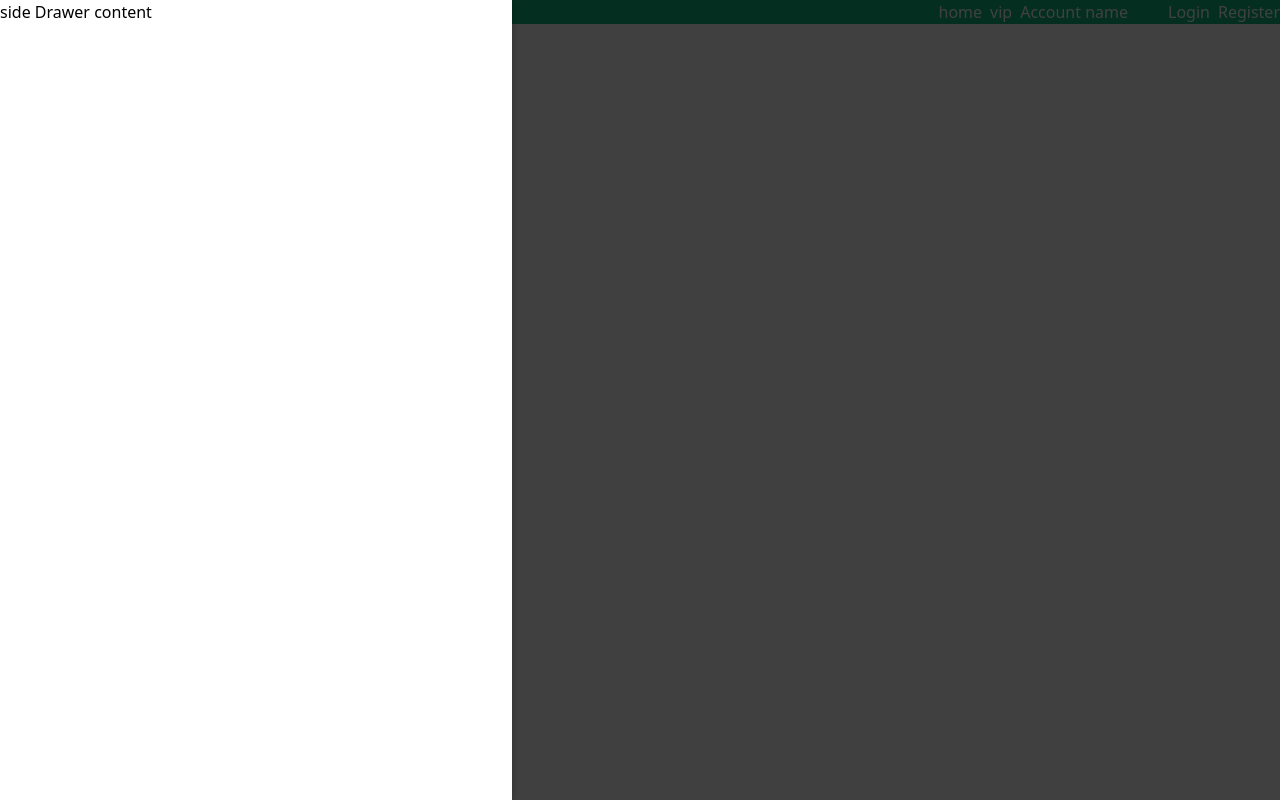
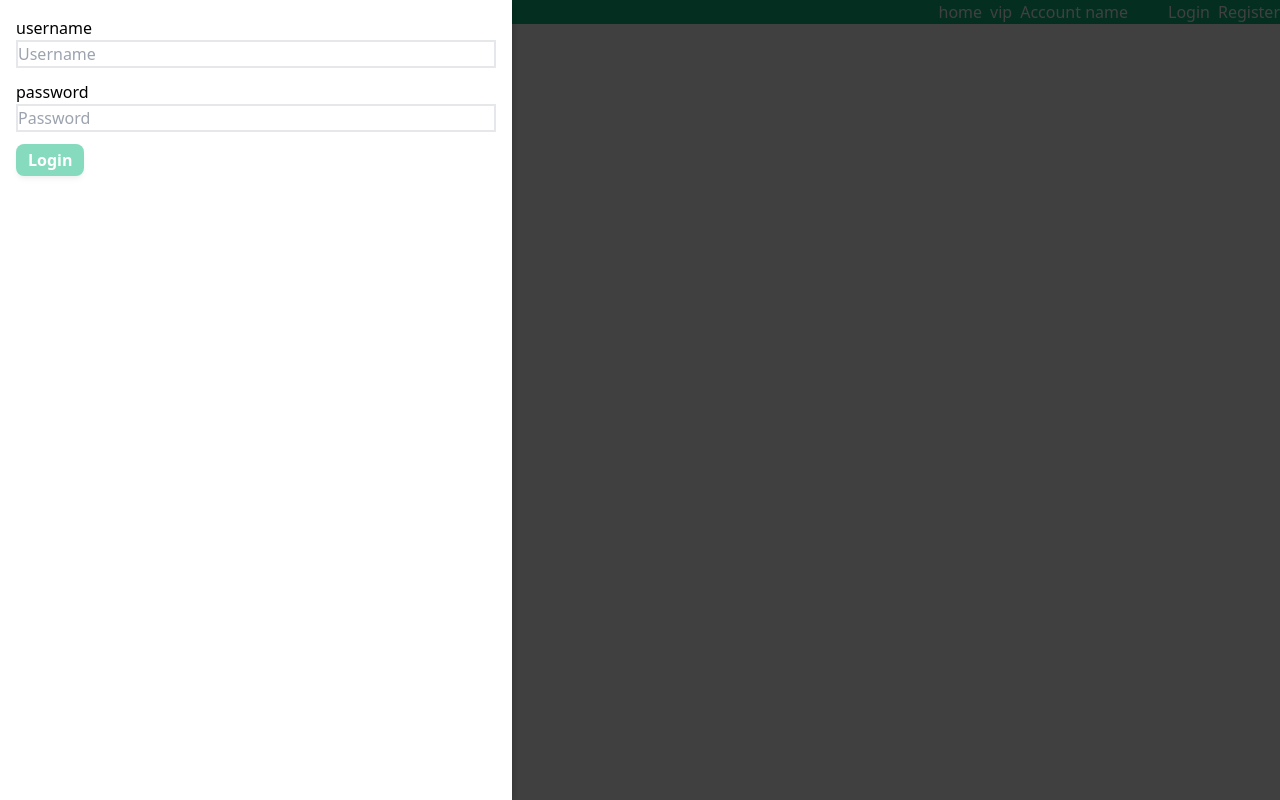
Before and after one commit to JohnJM/mern-forum, a React (Create React App) app: page / in a window 1280 px wide. Both pictures are taken after a click on the element "open sidebar". Built offline with nearby package versions, Linux system fonts and the light colour scheme.

Commit message:
add login form to sidebar

```diff
--- a/src/home/pages/Home.js
+++ b/src/home/pages/Home.js
@@ -1,5 +1,4 @@
 import React from 'react';
-import LoginModal from '../../shared/components/login-modal/LoginModal';
 
 
 
@@ -10,8 +9,6 @@ const Home = () => {
 
     return (
         <div>
-            <LoginModal show={false} header='login header help'></LoginModal>
-
             <p>home works</p>
         </div>
     )
--- a/src/index.css
+++ b/src/index.css
@@ -3,10 +3,26 @@
 @tailwind utilities;
 
 
+/* shared componenets */
+@layer components{
+  .btn{
+    @apply py-1 px-3 bg-green-500 text-white font-semibold rounded-lg shadow-md hover:bg-green-700 focus:outline-none focus:ring-2 focus:ring-green-400 focus:ring-opacity-75 disabled:opacity-50 disabled:cursor-default;
+  }
+
+  .btn--inverse {
+    @apply py-1 px-3 bg-transparent border-green-500 border text-green-500 font-semibold rounded-lg hover:bg-green-700 hover:text-white focus:outline-none focus:ring-2 focus:ring-green-400 focus:ring-opacity-75 disabled:opacity-50 disabled:cursor-default;
+  }
+
+  .btn[disabled] {
+    @apply hover:bg-green-500;
+  }
+
+
+  }
+
 /* animations */
-
-/* alert */
-.alert-enter {
+  /* alert */
+  .alert-enter {
     opacity: 0;
     transform: scale(0.9);
   }
--- /dev/null
+++ b/src/shared/components/form-elements/Button.js
@@ -0,0 +1,36 @@
+import React from 'react';
+import {Link} from 'react-router-dom';
+const Button = props => {
+    if (props.href) {
+        return (
+            <a
+                className={`btn text-${props.size || 'base'} ${props.size && 'x1'}${props.inverse && 'button--inverse'}`}
+                href={props.href}>
+                {props.children}
+            </a>
+        );
+    }
+    if (props.to) {
+        return (
+            <Link
+                to={props.to}
+                    exact={props.exact}
+                    className={`btn text-${props.size || 'base'}${props.size && 'x1'} ${props.inverse && 'button--inverse'}`}>
+                    {props.children}
+                </Link>
+            );
+    }
+    return (
+        <button
+        // brken - try use instead of base use text-red-500?
+            className={`btn text-${props.size || 'base'}${props.size && 'xl'} ${props.inverse && 'btn--inverse'}`}
+            type={props.type}
+            onClick={props.onClick}
+            disabled={props.disabled}>
+            {props.children}
+        </button>
+
+    )
+}
+
+export default Button;
--- /dev/null
+++ b/src/shared/components/form-elements/Input.js
@@ -0,0 +1,70 @@
+import React, {useReducer, useEffect} from 'react';
+import {validate} from '../util/Validators';
+const Input = props => {
+    // i could use useState hook to manage "isvalid" and "enteredValue" as two
+    // seperate instances of useState. But Reducer is better here because the logic
+    // is `slightly` more complex;
+    const inputReducer = (state, action) => {
+        switch (action.type) {
+            case 'CHANGE':
+                return {
+                    ...state, //we will  still have istouched because of this, we dont need to change it
+                    value: action.val,
+                    isValid: validate(action.val, action.validators)
+                };
+            case 'TOUCH':
+                return {
+                    ...state, //spread prev state so we dont lose the updated value
+                    isTouched: true //override isTouched - we keep initial array from spread
+                };
+            default:
+                return state;
+        }
+    };
+
+    const [inputState,
+        dispatch] = useReducer(inputReducer, {
+        value: props.initialValue || '',
+        isValid: props.initialValid || false,
+        isTouched: false
+    });
+
+    const {id, onInput} = props;
+    const {value, isValid} = inputState;
+    //on state/prop change send to higher level prop function in NewPlace.js
+    useEffect(() => {
+        onInput(id, value, isValid);
+    }, [id, onInput, value, isValid]);
+
+    const changeHandler = event => {
+        dispatch({type: 'CHANGE', val: event.target.value, validators: props.validators});
+    };
+
+    const touchHandler = () => {
+        dispatch({type: 'TOUCH'})
+    }
+
+    const element = props.element === 'input'
+        ? (<input className="border-2 border-black-500"
+            id={props.id}
+            type={props.type}
+            placeholder={props.placeholder}
+            onChange={changeHandler}
+            onBlur={touchHandler}
+            value={inputState.value}/>)
+        : (<textarea className="border-2 border-black-500"
+            id={props.id}
+            rows={props.rows || 3}
+            onChange={changeHandler}
+            value={inputState.value}
+            onBlur={touchHandler}/>);
+    return (
+        <div
+            className={`form-control flex flex-col mb-3 ${ !inputState.isValid && inputState.isTouched && 'text-red-500'}`}>
+            <label htmlFor={props.id}>{props.label}</label>
+            {element}
+            {!inputState.isValid && inputState.isTouched && <p>{props.errorText}</p>}
+        </div>
+    )
+};
+export default Input;
--- /dev/null
+++ b/src/shared/components/form-login/FormLogin.js
@@ -0,0 +1,64 @@
+import React/**,{ useState }**/
+from 'react';
+// import './FormLogin.css';
+import Input from '../form-elements/Input';
+import Button from '../form-elements/Button';
+
+import {useForm} from '../../hooks/FormHook'
+import {VALIDATOR_REQUIRE, VALIDATOR_MINLENGTH} from '../../components/util/Validators'
+
+const FormLogin = props => {
+
+    const [formState,
+        inputHandler] = useForm({
+        username: {
+            value: '',
+            isValid: false
+        },
+        password: {
+            value: '',
+            isValid: false
+        }
+    }, false)
+
+    const loginSubmitHandler = e => {
+        e.preventDefault();
+        console.log(formState.inputs);
+    }
+
+    return (
+
+        <form onSubmit={loginSubmitHandler}>
+            <Input
+                element="input"
+                id="username"
+                type="text"
+
+                label="username"
+                placeholder="Username"
+                validators={[VALIDATOR_REQUIRE()]}
+                errorText="Please enter a valid username"
+                onInput={inputHandler}></Input>
+            <Input
+                element="input"
+                id="password"
+                validators={[VALIDATOR_MINLENGTH(5), VALIDATOR_REQUIRE()]}
+                type="password"
+
+                errorText="Please enter a valid password (min 5 chars)"
+                label="password"
+                placeholder="Password"
+                onInput={inputHandler}></Input>
+
+            <Button type="submit" size="1" disabled={!formState.isValid}>Login</Button>
+
+        </form>
+    // props.show && <Modal show={loginIsOpen} onCancel={closeLoginHandler}
+    // header={props.header}>     <h1>my login form</h1>         <input></input>
+    // </Modal>
+
+    )
+
+};
+
+export default FormLogin;
--- a/src/shared/components/login-modal/LoginModal.js
+++ /dev/null
@@ -1,33 +0,0 @@
-import React, { useState } from 'react';
-// import ReactDOM from 'react-dom';
-// import {CSSTransition} from 'react-transition-group';
-
-
-// import Backdrop from './Backdrop';
-import Modal from '../ui/Modal';
-
-import './LoginModal.css';
-
-const LoginModal = props => {
-    const [loginIsOpen,
-        setLoginIsOpen] = useState(props.show);
-
-    const closeLoginHandler = () => setLoginIsOpen(false);
-
-    return (
-        // props.show &&
-        <Modal show={loginIsOpen} onCancel={closeLoginHandler} header={props.header}>
-
-            <h1>my login form</h1>
-
-
-                <input></input>
-
-
-        </Modal>
-
-    )
-
-};
-
-export default LoginModal;
--- a/src/shared/components/nav/MainNavigation.js
+++ b/src/shared/components/nav/MainNavigation.js
@@ -2,6 +2,7 @@ import React, { useState } from 'react';
 import Backdrop from '../ui/Backdrop';
 import SideDrawer from '../ui/SideDrawer';
 import NavLinks from '../nav/NavLinks';
+import FormLogin from '../form-login/FormLogin'
 
 //
 
@@ -18,16 +19,21 @@ const MainNavigation = props => {
         setDrawerIsOpen(false);
     }
 
+
+
+
     // I think the next step is to
     //have global state decide whats going in the side drawer...
+    ///btw I want to try using react query in this project.
 
+    // I need to use a reducr to figure out what to load inside sidrDrawer...
 
     return (
         <React.Fragment>
             {drawerIsOpen && <Backdrop onClick={closeDrawerHandler}/>}
 
             <SideDrawer show={drawerIsOpen}>
-                <p>side Drawer content</p>
+                <FormLogin/>
             </SideDrawer>
 
             <nav className="main-navigation__drawer-nav flex justify-between bg-green-500">
--- a/src/shared/components/nav/NavLinks.js
+++ b/src/shared/components/nav/NavLinks.js
@@ -19,8 +19,8 @@ const NavLinks = props => {
             <NavLink to="/user/uidgoeshere">Account name</NavLink>
         </li>
 
-        <li className="mx-1 ml-9" id="nav-login"><button className="text-white btn">Login</button></li>
-        <li className="mx-1 mr-0" id="nav-register"><button className="text-white btn">Register</button></li>
+        <li className="mx-1 ml-9" id="nav-login"><button className="text-white">Login</button></li>
+        <li className="mx-1 mr-0" id="nav-register"><button className="text-white">Register</button></li>
 
     </ul>
 }
--- a/src/shared/components/ui/SideDrawer.js
+++ b/src/shared/components/ui/SideDrawer.js
@@ -2,25 +2,29 @@ import React from 'react';
 import ReactDOM from 'react-dom';
 import {CSSTransition} from 'react-transition-group';
 
-import Backdrop from './Backdrop';
+// import Backdrop from './Backdrop';
 import './SideDrawer.css';
 
 const SideDrawer = props => {
+
+    const nodeRef = React.useRef(null)
     const content = (
-        <React.Fragment>
+        // <React.Fragment>
             <CSSTransition
+                nodeRef={nodeRef}
                 in={props.show}
                 timeout={6000}
                 classNames="alert"
                 mountOnEnter
                 unmountOnExit>
                 <aside
+                    ref={nodeRef}
                     onClick={props.onClick}
                     // i think instead of props.children I need to give it a state result. (with some jsx?)
-                    className="side-drawer">{props.children}</aside>
+                    className="side-drawer p-4">{props.children}</aside>
             </CSSTransition>
 
-        </React.Fragment>
+        // </React.Fragment>
     )
 
     return ReactDOM.createPortal(content, document.getElementById('drawer-hook'));
--- a/tailwind.config.js
+++ b/tailwind.config.js
@@ -6,7 +6,10 @@ module.exports = {
       extend: {},
     },
     variants: {
-      extend: {},
+      extend: {
+        opacity: ['disabled'],
+        cursor: ['disabled']
+      },
     },
     plugins: [],
   }
```
Also changed, not shown: src/shared/components/form-login/FormLogin.css (added), 1 other file (tests, documents, lock files or other folders).
